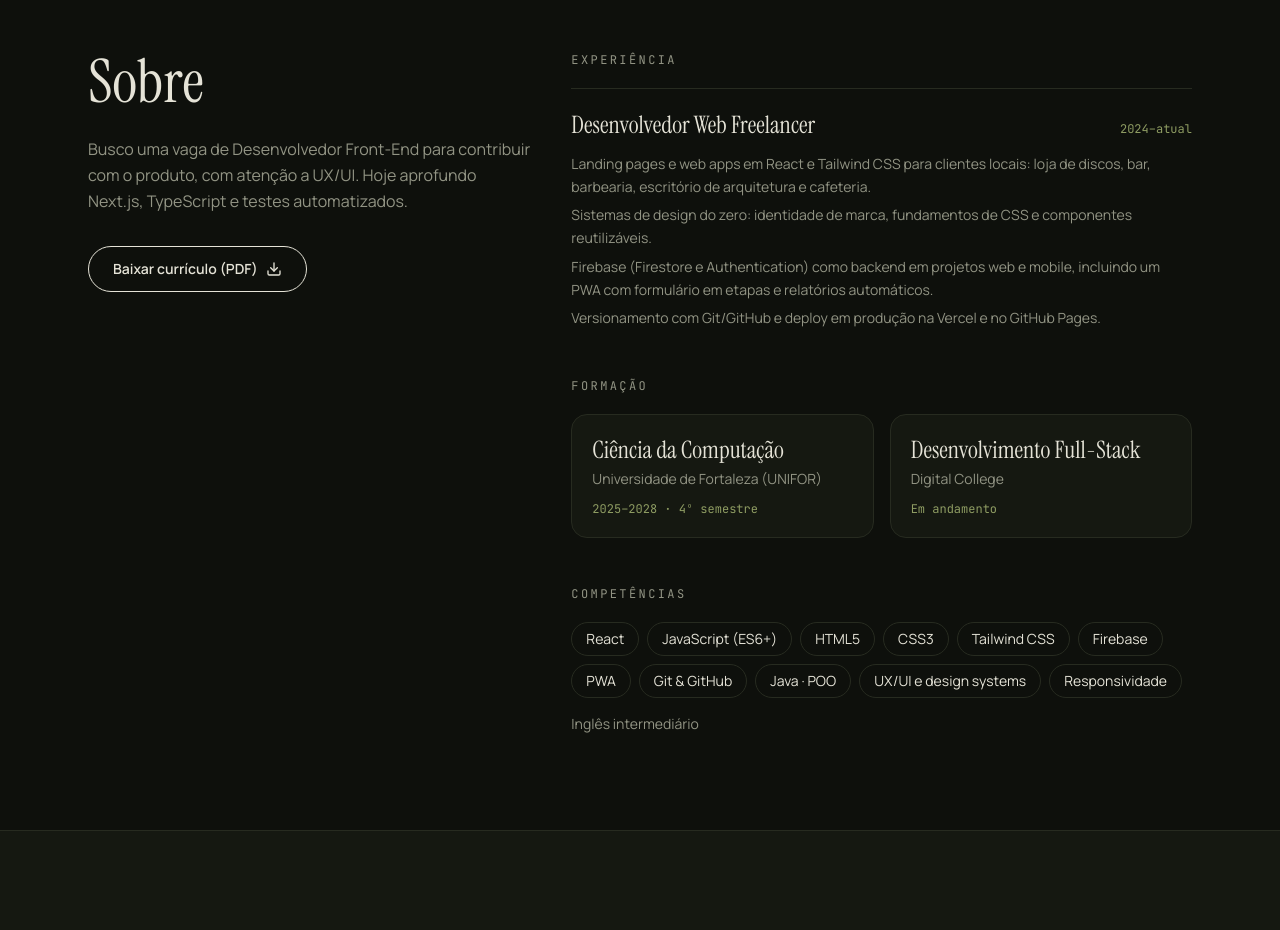
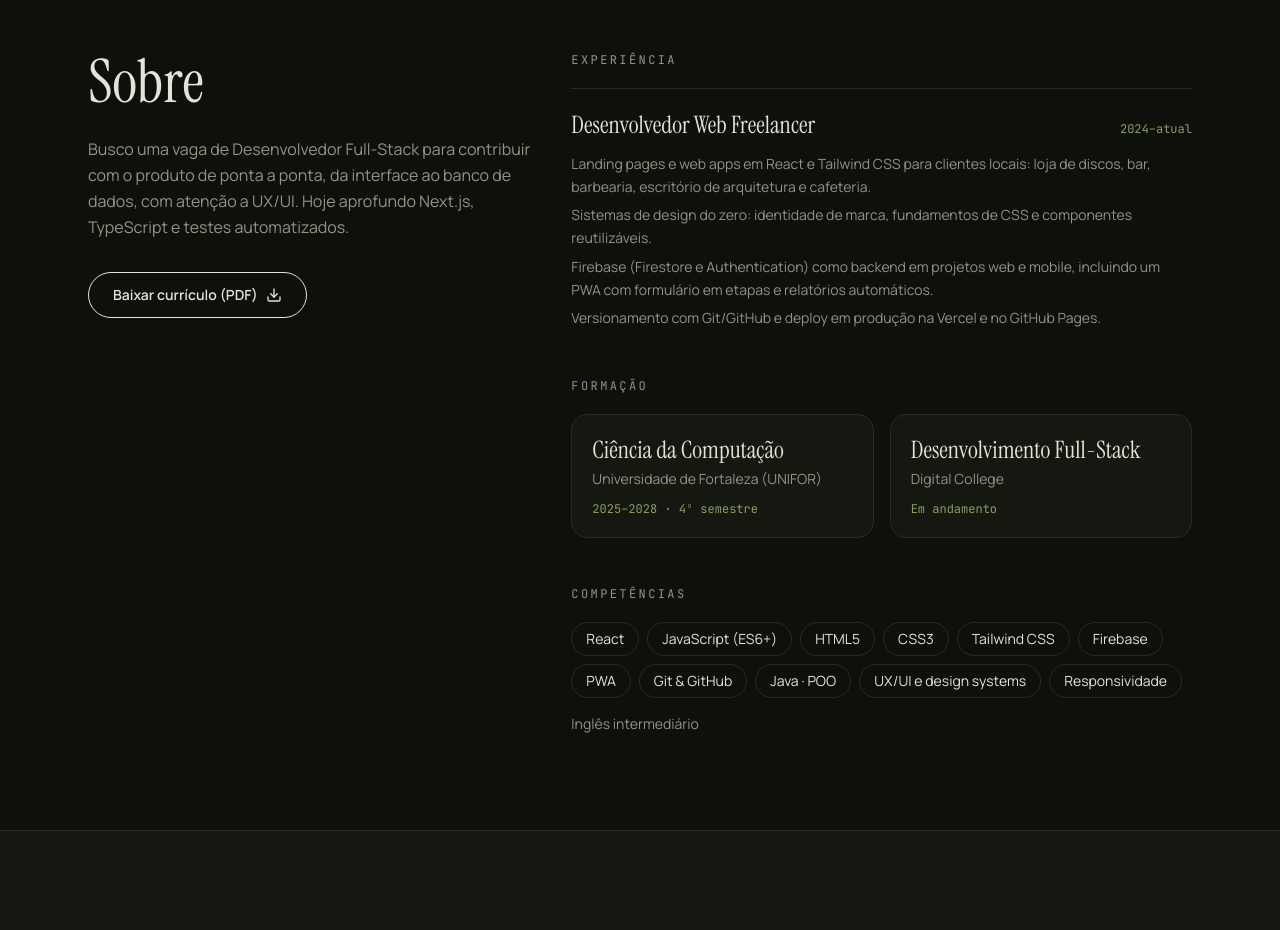
Before and after one commit to pedro-acacio/portfolio, a React (Vite) app: page / in a window 1280 px wide. Shown: the part 3440-4370 px from the top of the page. Built offline with nearby package versions, Linux system fonts and the light colour scheme.

Commit message:
Sobre: vaga de Desenvolvedor Full-Stack
Co-Authored-By: Claude Opus 5.5 <noreply@anthropic.com>

```diff
--- a/src/data.js
+++ b/src/data.js
@@ -19,7 +19,7 @@ export const PERFIL = {
 
 // Seção "Sobre", espelhando o currículo.
 export const SOBRE = {
-  texto: 'Busco uma vaga de Desenvolvedor Front-End para contribuir com o produto, com atenção a UX/UI. Hoje aprofundo Next.js, TypeScript e testes automatizados.',
+  texto: 'Busco uma vaga de Desenvolvedor Full-Stack para contribuir com o produto de ponta a ponta, da interface ao banco de dados, com atenção a UX/UI. Hoje aprofundo Next.js, TypeScript e testes automatizados.',
   formacao: [
     { titulo: 'Ciência da Computação', lugar: 'Universidade de Fortaleza (UNIFOR)', periodo: '2025–2028 · 4º semestre' },
     { titulo: 'Desenvolvimento Full-Stack', lugar: 'Digital College', periodo: 'Em andamento' },
```
